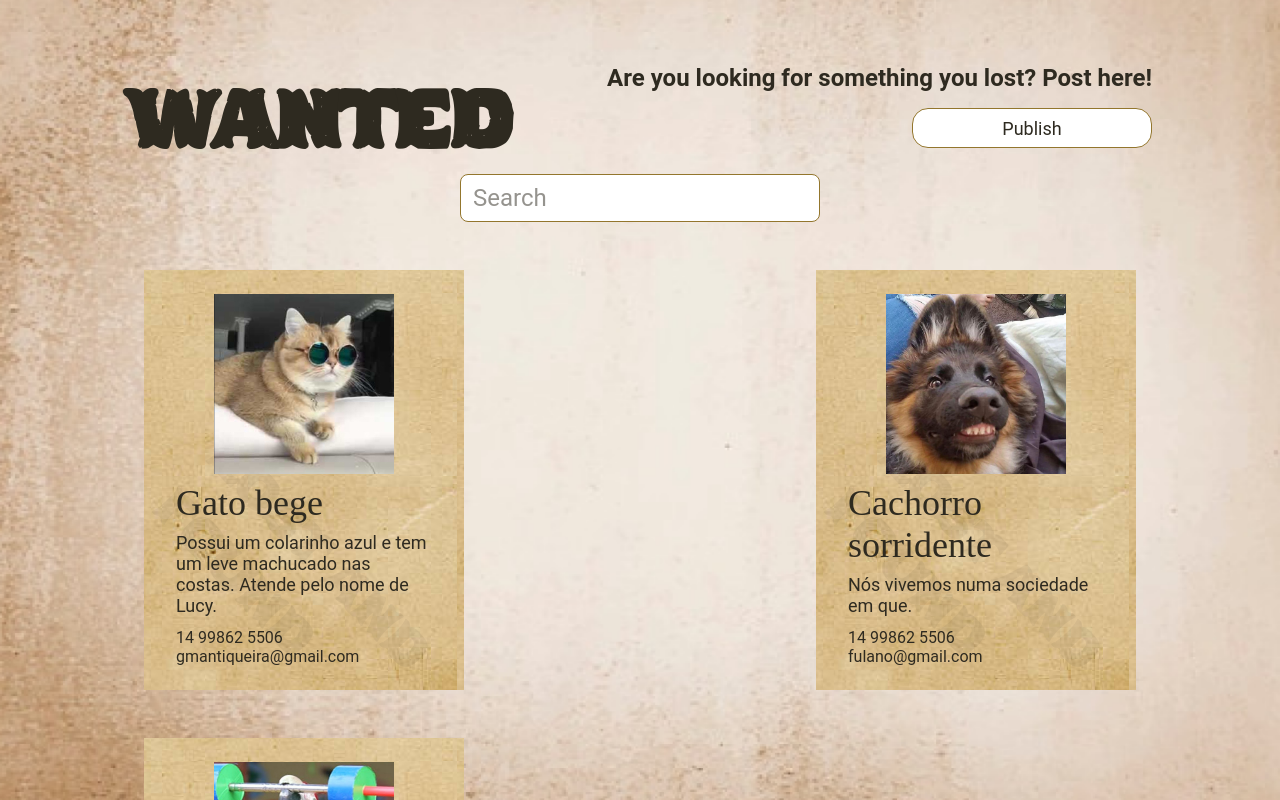
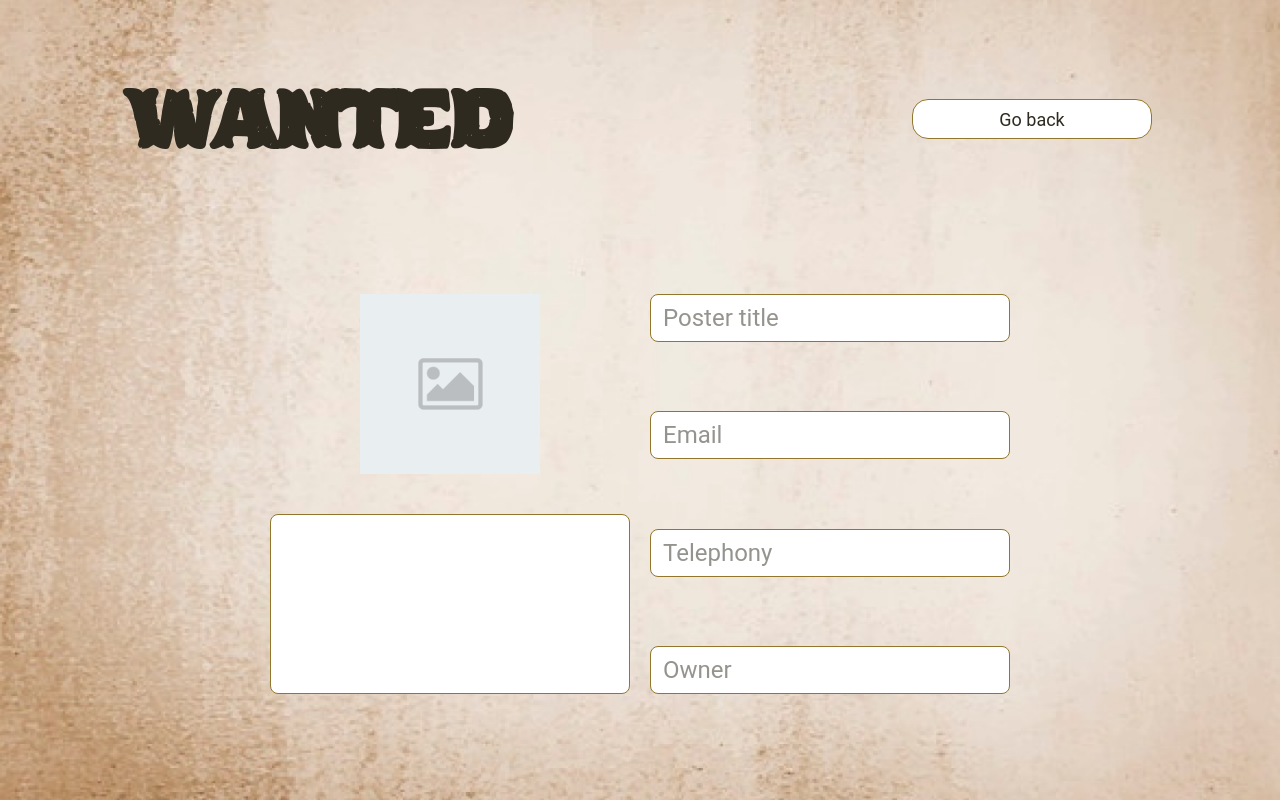
Before and after one commit to NeoAssist/neolabs-workshop-react, a React (Vite) app: page /publish in a window 1280 px wide. Shown: the top 800 px of the page. Built offline with nearby package versions, Linux system fonts and the light colour scheme; a web font is replaced by a local one.

Commit message:
React Router

```diff
--- a/package.json
+++ b/package.json
@@ -4,10 +4,10 @@
   "description": "Workshop about how do we use React",
   "main": "src/App.js",
   "dependencies": {
-    "history": "^5.0.0",
+    "history": "^4.10.1",
     "react": "^16.13.1",
     "react-dom": "^16.13.1",
-    "react-router-dom": "^5.2.0"
+    "react-router-dom": "^5.1.2"
   },
   "devDependencies": {
     "babel-eslint": "^10.1.0",
--- a/src/App.js
+++ b/src/App.js
@@ -2,12 +2,15 @@ import React from "react";
 import ReactDOM from "react-dom";
 import { Router } from "react-router-dom";
 
+import { createBrowserHistory } from "history";
+
 import Routes from "./routes";
-import history from "./services/history";
 
 import "./assets/styles.css";
 
 function App() {
+  const history = createBrowserHistory();
+
   return (
     <Router history={history}>
       <Routes />
--- a/src/pages/Home/index.js
+++ b/src/pages/Home/index.js
@@ -3,11 +3,14 @@ import React, { useState } from "react";
 import Wanted from "../../components/Wanted";
 import useInput from "../../components/useInput";
 
+import { useHistory } from "react-router-dom";
+
 import Cat from "../../assets/cat.jpg";
 import Dog from "../../assets/dog.jpg";
 import Parrot from "../../assets/bird.jpg";
 
-const Home = ({history}) => {
+const Home = () => {
+  const history = useHistory();
   const [search, CustomInput, setSearch] = useInput("Search", "");
 
   return (
@@ -16,7 +19,7 @@ const Home = ({history}) => {
         <h1>Wanted</h1>
         <div>
           <h3>Are you looking for something you lost? Post here!</h3>
-          <button onClick={() => history.push('/publish')}>Publish</button>
+          <button onClick={() => history.push("/publish")}>Publish</button>
         </div>
       </header>
       <section className="search">{CustomInput}</section>
--- a/src/pages/Publish/index.js
+++ b/src/pages/Publish/index.js
@@ -1,25 +1,23 @@
-import React, {useState} from "react";
-import useForm from "../../hooks/useForm"
-import placeholder from '../../assets/placeholder.png'
+import React, { useState } from "react";
+import useForm from "../../hooks/useForm";
+import placeholder from "../../assets/placeholder.png";
 
-import {Link} from 'react-router-dom'
+import { useHistory } from "react-router-dom";
 
-const Publish = ({history}) => {
-  const [description, setDescription] = useState('');
+const Publish = () => {
+  const [description, setDescription] = useState("");
   const [file, setFile] = useState();
   const [preview, setPreview] = useState();
+
+  const history = useHistory();
 
   const [{ values, loading }, handleChange, handleSubmit] = useForm();
 
   async function handleAvatar(e) {
     // const data = new FormData();
-
     // data.append('file', e.target.files[0]);
-
     // const response = await api.post('files', data);
-
     // const { id, url } = response.data;
-
     // setFile(id);
     // setPreview(url);
   }
@@ -29,17 +27,20 @@ const Publish = ({history}) => {
       <header className="container publish">
         <h1>Wanted</h1>
         <div>
-          <button onClick={() => { history.push("/") }}>Go back</button>
+          <button
+            onClick={() => {
+              history.push("/");
+            }}
+          >
+            Go back
+          </button>
         </div>
       </header>
       <div className="container publish">
         <form>
           <div>
             <label htmlFor="avatar">
-                <img
-                    src={preview || placeholder}
-                    alt="Avatar do usuário"
-                />
+              <img src={preview || placeholder} alt="Avatar do usuário" />
 
               <input
                 type="file"
@@ -50,7 +51,10 @@ const Publish = ({history}) => {
               />
             </label>
             <label htmlFor="description">
-                <textarea value={description} onChange={e => setDescription(e.target.value)}/>
+              <textarea
+                value={description}
+                onChange={(e) => setDescription(e.target.value)}
+              />
             </label>
           </div>
 
--- a/src/routes/index.js
+++ b/src/routes/index.js
@@ -6,8 +6,8 @@ import Publish from "../pages/Publish";
 export default function Routes() {
   return (
     <Switch>
-      <Route path="/" component={Home} />
-      <Route path="/publish" component={Publish} />
+      <Route path="/" exact component={Home} />
+      <Route path="/publish" exact component={Publish} />
       <Route component={() => <div>404</div>} />
     </Switch>
   );
--- a/src/services/history.js
+++ /dev/null
@@ -1,5 +0,0 @@
-import { createBrowserHistory } from "history";
-
-const history = createBrowserHistory();
-
-export default history;
```
Also changed, not shown: 1 other file (tests, documents, lock files or other folders). Lines whose indentation alone changed are shown as unchanged.
